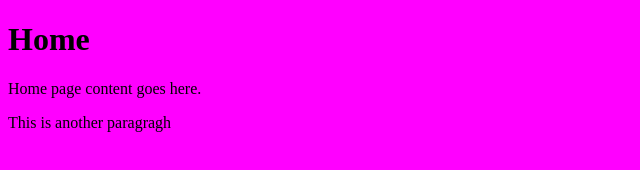
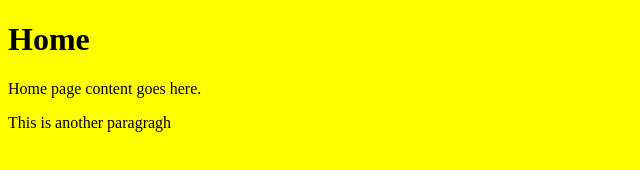
Before and after one commit to lorrielilorrie/VanillaJS, a plain HTML site: page index.html in a window 1280 px wide. Shown: the whole page, without its empty margins (0-640 px from the left). Drawn offline with Linux system fonts and the light colour scheme.

Commit message:
changed bg to yello

```diff
--- a/index.html
+++ b/index.html
@@ -3,7 +3,7 @@
     <head>
         <style>
             body {
-                background-color: magenta;
+                background-color: yellow;
             }
         </style>
     </head>
```
